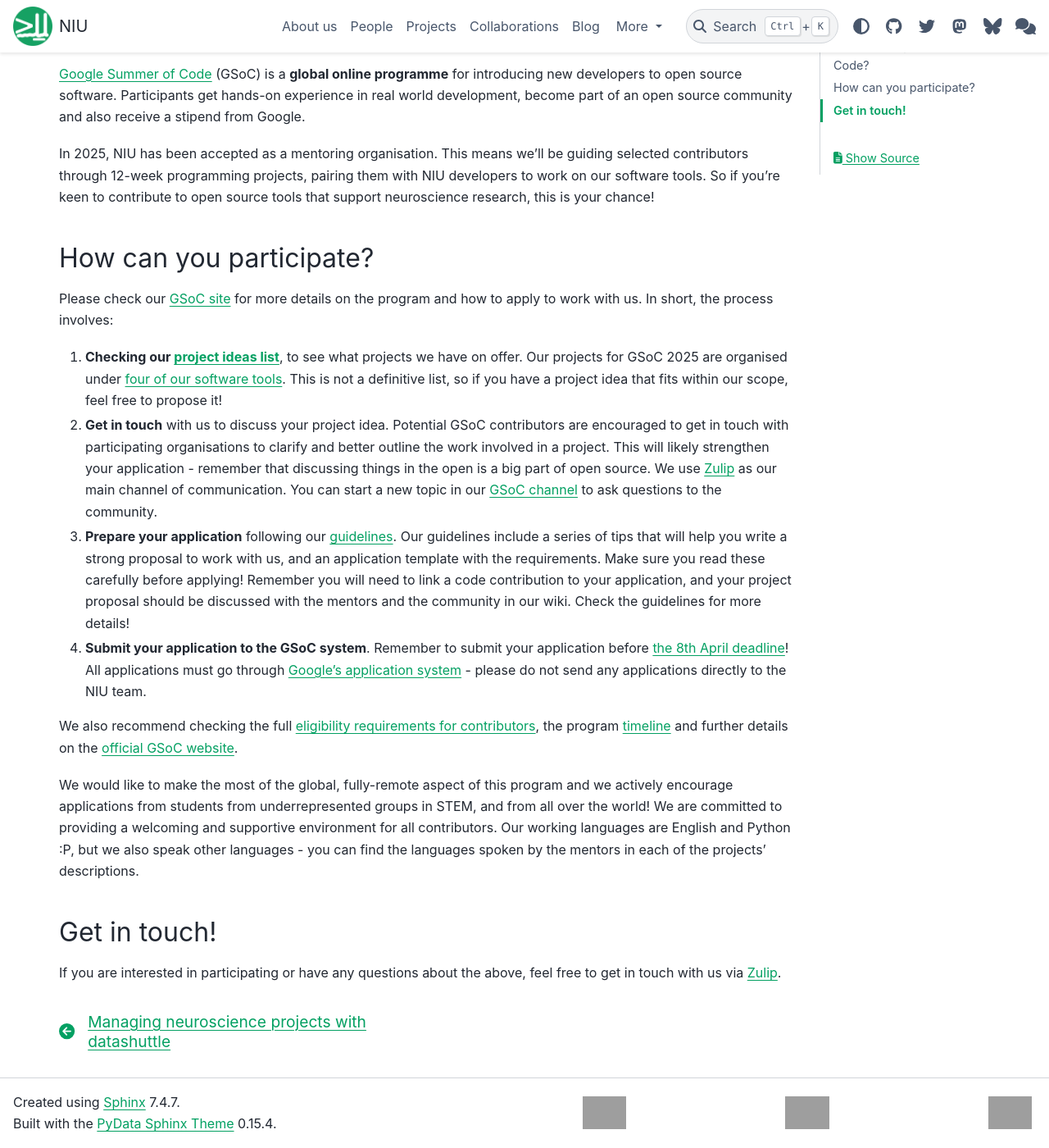
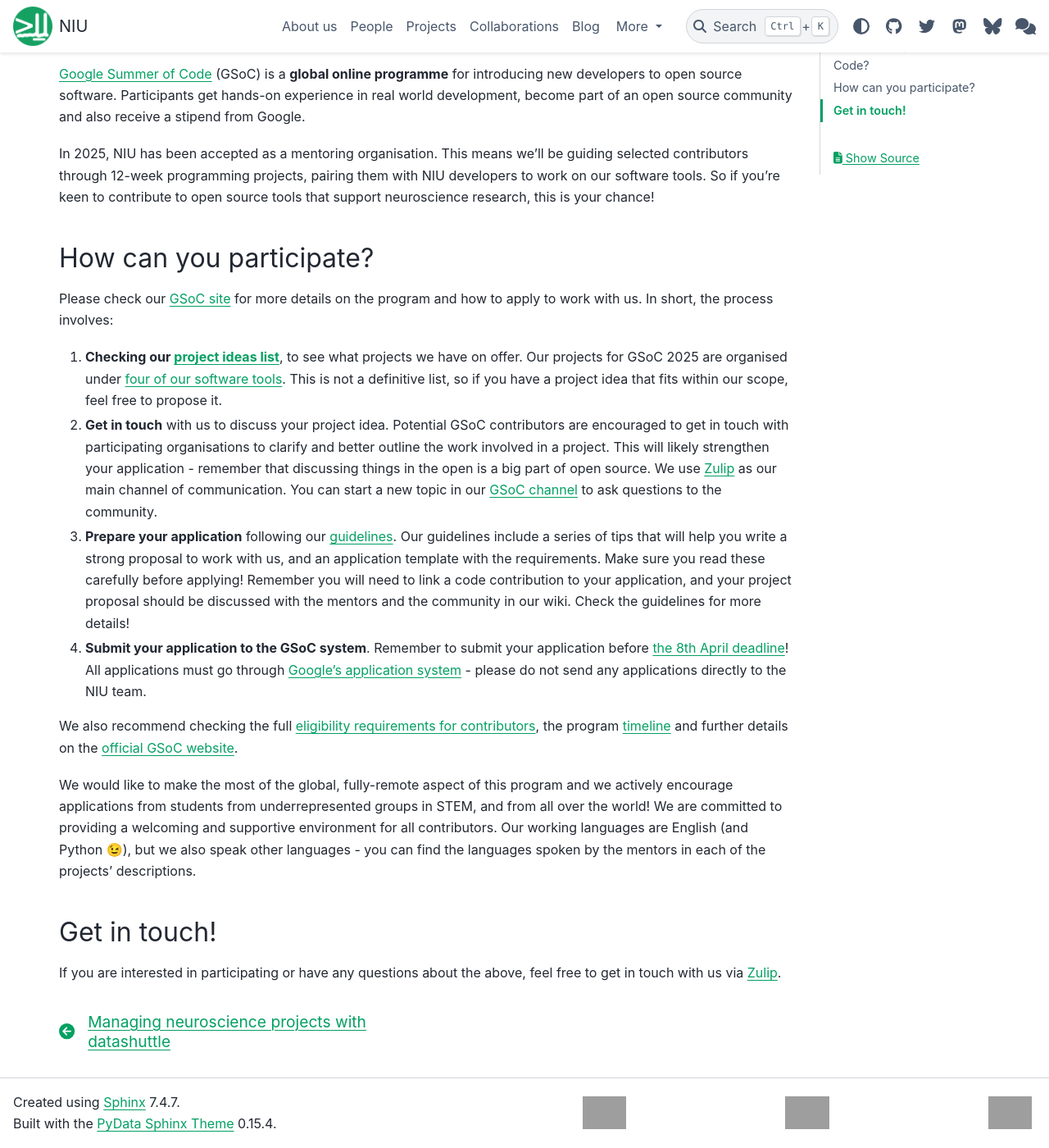
Before and after one commit to neuroinformatics-unit/neuroinformatics-unit.github.io, a Sphinx documentation site: the page built from docs/source/blog/gsoc2025.md, in a window 1280 px wide and 1400 px high, scrolled down 706 px. Shown: the whole window at 82% size. Built offline with Sphinx 7.4.7 and the PyData theme 0.15.4, drawn with Linux system fonts in a browser that asks for light colours; nearby versions of some CDN libraries; grey boxes are pictures that could not be loaded.

Commit message:
Small edits

```diff
--- a/docs/source/blog/gsoc2025.md
+++ b/docs/source/blog/gsoc2025.md
@@ -30,7 +30,7 @@
 ## How can you participate?
 Please check our [GSoC site](../get-involved/gsoc/index.md) for more details on the program and how to apply to work with us. In short, the process involves:
 
-1. **Checking our [project ideas list](../get-involved/gsoc/projects_2025/index.md)**, to see what projects we have on offer. Our projects for GSoC 2025 are organised under [four of our software tools](../get-involved/gsoc/index.md#gsoc-niu-projects-2025). This is not a definitive list, so if you have a project idea that fits within our scope, feel free to propose it!
+1. **Checking our [project ideas list](../get-involved/gsoc/projects_2025/index.md)**, to see what projects we have on offer. Our projects for GSoC 2025 are organised under [four of our software tools](../get-involved/gsoc/index.md#gsoc-niu-projects-2025). This is not a definitive list, so if you have a project idea that fits within our scope, feel free to propose it.
 
 2. **Get in touch** with us to discuss your project idea. Potential GSoC contributors are encouraged to get in touch with participating organisations to clarify and better outline the work involved in a project. This will likely strengthen your application - remember that discussing things in the open is a big part of open source. We use [Zulip](https://neuroinformatics.zulipchat.com/) as our main channel of communication. You can start a new topic in our [GSoC channel](https://neuroinformatics.zulipchat.com/#narrow/channel/487898-GSoC) to ask questions to the community.
 
@@ -40,7 +40,7 @@
 
 We also recommend checking the full [eligibility requirements for contributors](https://summerofcode.withgoogle.com/rules), the program [timeline](https://developers.google.com/open-source/gsoc/timeline) and further details on the [official GSoC website](https://summerofcode.withgoogle.com/).
 
-We would like to make the most of the global, fully-remote aspect of this program and we actively encourage applications from students from underrepresented groups in STEM, and from all over the world! We are committed to providing a welcoming and supportive environment for all contributors. Our working languages are English and Python :P, but we also speak other languages - you can find the languages spoken by the mentors in each of the projects' descriptions.
+We would like to make the most of the global, fully-remote aspect of this program and we actively encourage applications from students from underrepresented groups in STEM, and from all over the world! We are committed to providing a welcoming and supportive environment for all contributors. Our working languages are English (and Python 😉), but we also speak other languages - you can find the languages spoken by the mentors in each of the projects' descriptions.
 
 ## Get in touch!
 
```
